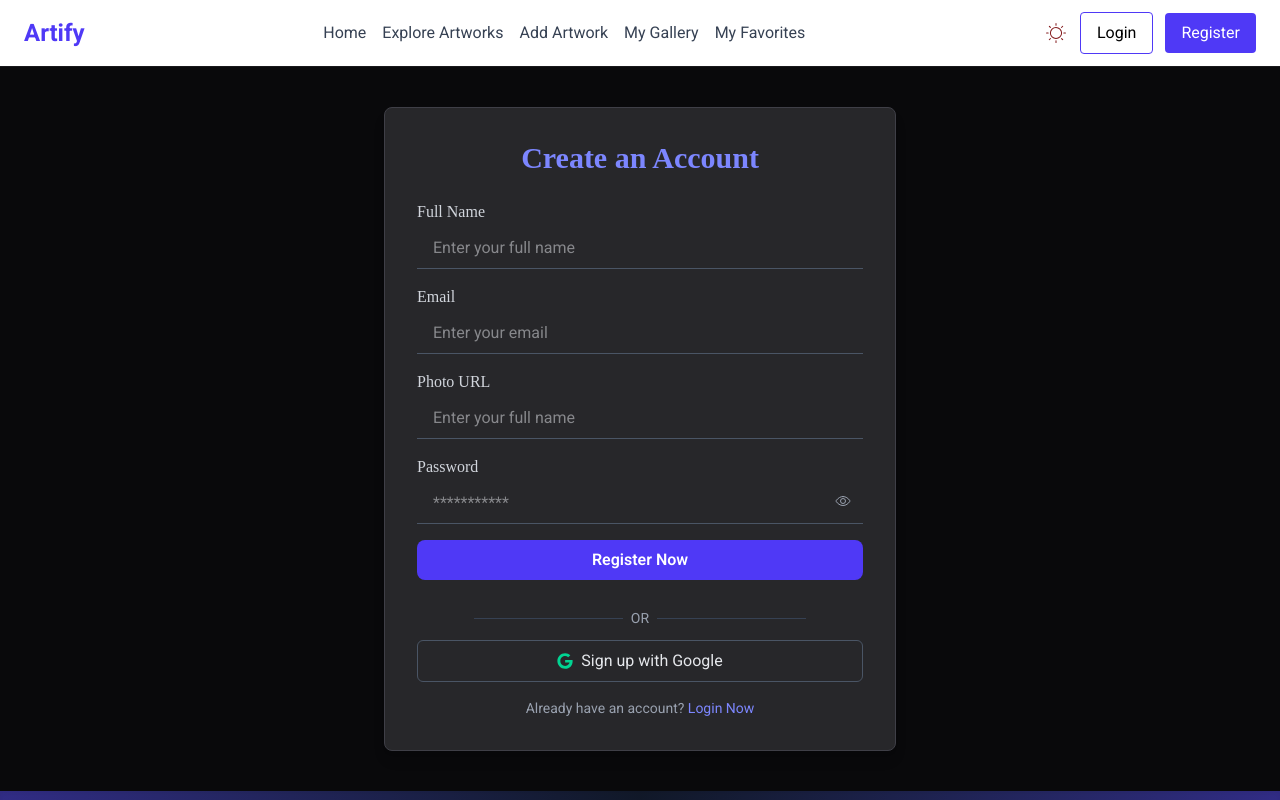
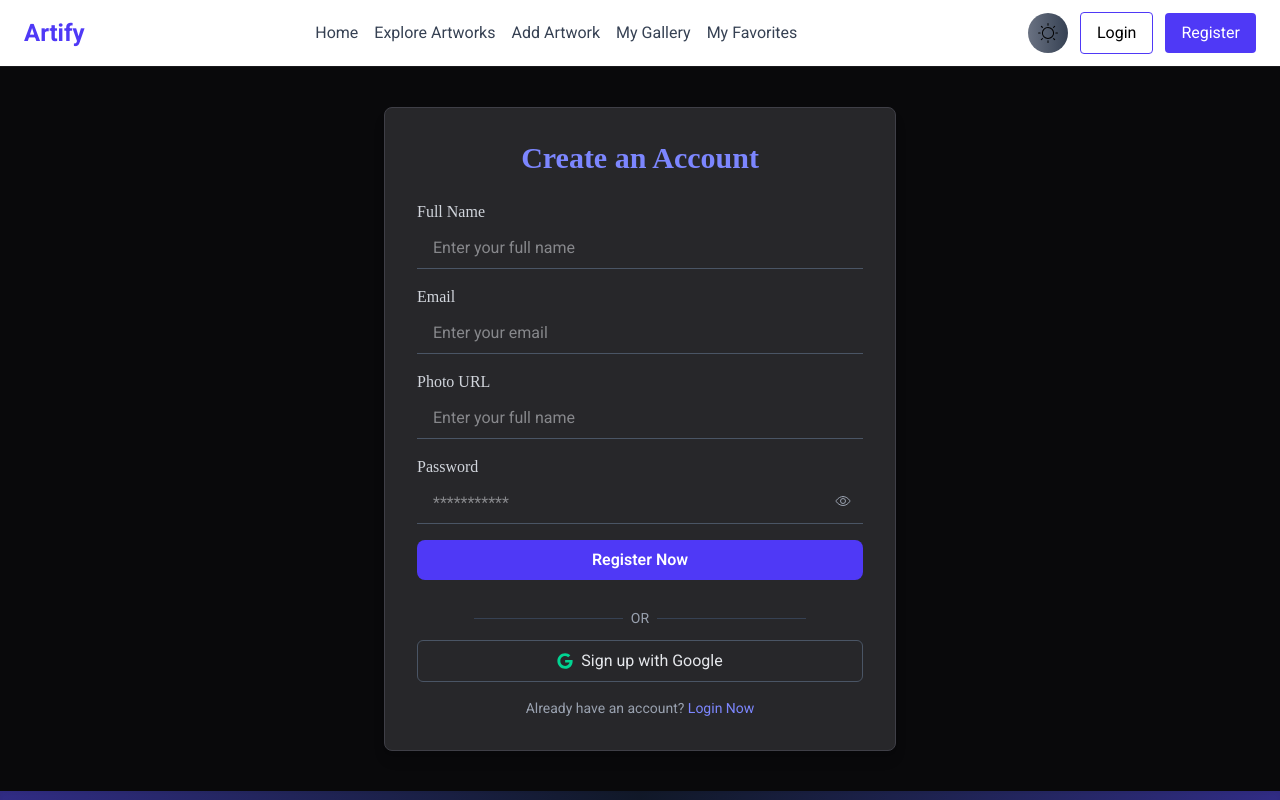
Before and after one commit to mdhasanmahamud-dev/Assignment_10_Artify_Client, a React (Vite) app: page /register in a window 1280 px wide. Shown: the top 800 px of the page. Built offline with nearby package versions, Linux system fonts and the light colour scheme; no server answers; a web font is replaced by a local one.

Commit message:
Implemented dark mode toggle with dynamic icon color

```diff
--- a/src/shared/Navbar/Navbar.jsx
+++ b/src/shared/Navbar/Navbar.jsx
@@ -1,7 +1,7 @@
 import { NavLink } from "react-router";
 import { CiLight, CiMenuFries } from "react-icons/ci";
 import { RxCross2 } from "react-icons/rx";
-import { useState } from "react";
+import { useEffect, useState } from "react";
 import { Tooltip } from "react-tooltip";
 import "react-tooltip/dist/react-tooltip.css";
 import MobileNavbar from "./MobileNavbar";
@@ -18,6 +18,7 @@ const Navbar = () => {
 
   const [showMobileMenu, setShowMobileMenu] = useState(false);
   const [toggle, setToggle] = useState(false);
+  const [theme, setTheme] = useState(localStorage.getItem("theme") || "light");
   const closeMenu = () => setShowMobileMenu(false);
   const { userloading, user, logOutUser } = useUserHook();
 
@@ -26,10 +27,25 @@ const Navbar = () => {
   };
 
   const handleToggle = () => {
-    setToggle(!toggle);
+    const newToggle = !toggle;
+    setToggle(newToggle);
+    const html = document.querySelector("html");
+    if (newToggle) {
+      html.setAttribute("data-theme", "dark");
+      localStorage.setItem("theme", "dark");
+      setTheme("dark");
+    } else {
+      html.setAttribute("data-theme", "light");
+      localStorage.setItem("theme", "light");
+      setTheme("light");
+    }
   };
 
-  console.log(toggle)
+  useEffect(() => {
+    const html = document.querySelector("html");
+    html.setAttribute("data-theme", theme);
+  }, [theme]);
+
   return (
     <header className="bg-white sticky top-0 z-50 border-b">
       <div className="container mx-auto px-6 py-3 flex items-center justify-between">
@@ -61,8 +77,15 @@ const Navbar = () => {
           {user ? (
             <div className="flex items-center gap-3 relative">
               {/* Light Icon */}
-              <button onClick={handleToggle}>
-                <CiLight className="text-2xl text-red-900 cursor-pointer" />
+              <button
+                onClick={handleToggle}
+                className="p-2 bg-linear-to-r from-gray-500 to-gray-700 rounded-full  transition-colors duration-300"
+              >
+                <CiLight
+                  className={`text-2xl ${
+                    theme === "light" ? "text-black" : "text-white"
+                  }`}
+                />
               </button>
 
               {/* User Image */}
@@ -97,8 +120,15 @@ const Navbar = () => {
           ) : (
             <div className="flex items-center gap-3">
               {/* Light Icon */}
-              <button onClick={handleToggle}>
-                <CiLight className="text-2xl text-red-900 cursor-pointer" />
+              <button
+                onClick={handleToggle}
+                className="p-2 bg-linear-to-r from-gray-500 to-gray-700 rounded-full  transition-colors duration-300"
+              >
+                <CiLight
+                  className={`text-2xl ${
+                    theme === "light" ? "text-black" : "text-white"
+                  }`}
+                />
               </button>
 
               {/* Login / Register */}
@@ -121,9 +151,17 @@ const Navbar = () => {
         {/* Mobile Menu Icon Toggle */}
         <div className="md:hidden">
           <div className="flex items-center gap-4">
-            <button onClick={handleToggle}>
-              <CiLight className="text-2xl text-red-900 cursor-pointer" />
+            <button
+              onClick={handleToggle}
+              className="p-2 bg-linear-to-r from-gray-500 to-gray-700 rounded-full  transition-colors duration-300"
+            >
+              <CiLight
+                className={`text-2xl ${
+                  theme === "light" ? "text-black" : "text-white"
+                }`}
+              />
             </button>
+
             {user && (
               <img
                 src={user?.photoURL}
```
